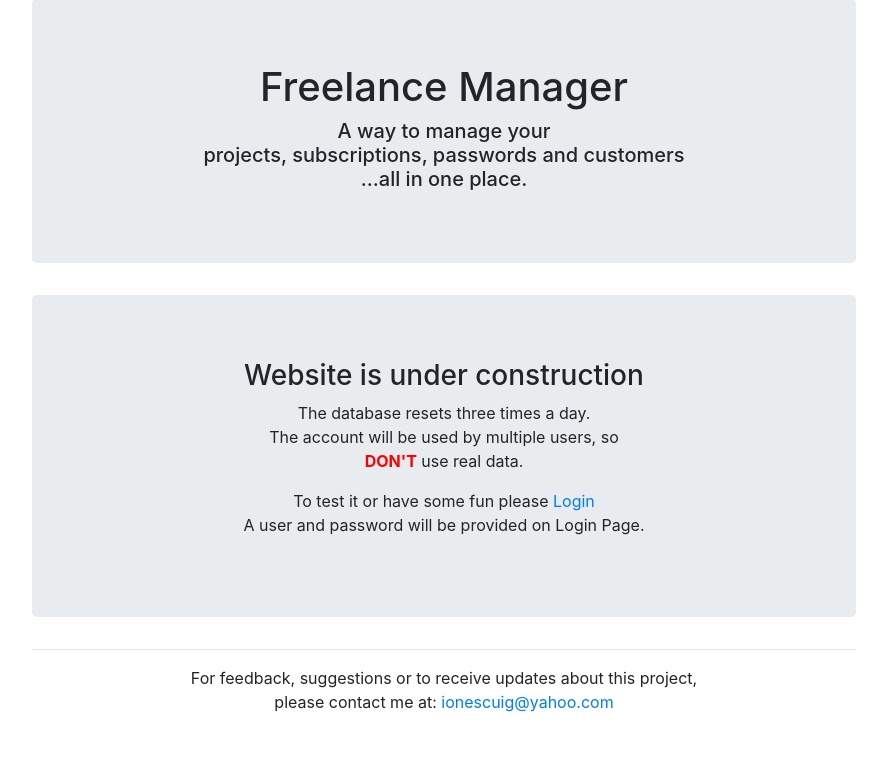
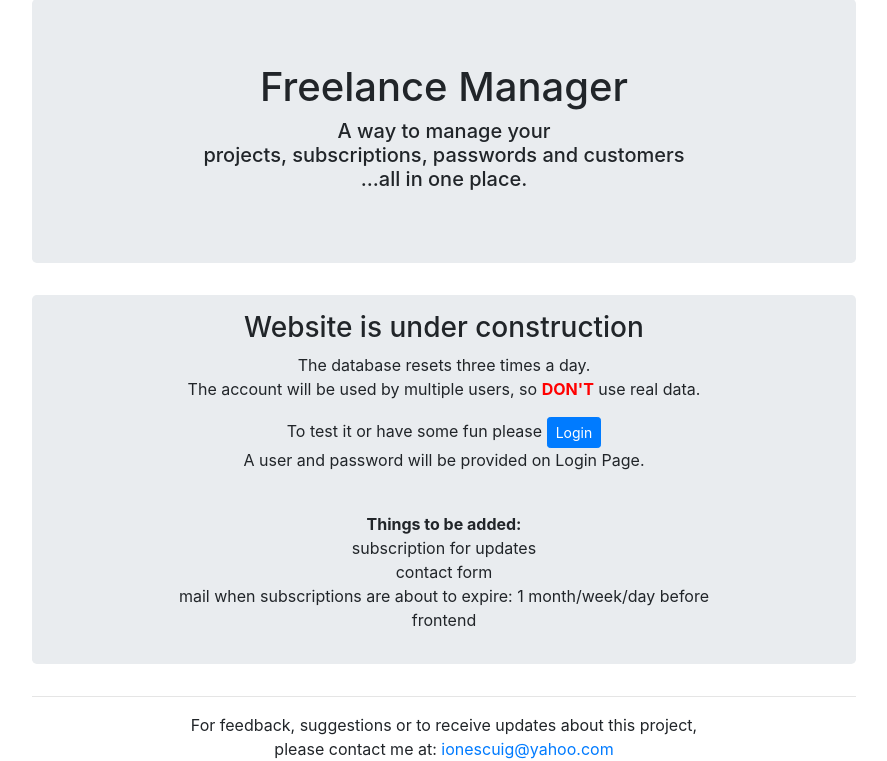
Before and after one commit to ionescuig/freelance-manager, a Django app: page / in a window 1280 px wide. Shown: the part 87-848 px from the top of the page, without its empty margins (196-1083 px from the left). Before the commit the page ends 799 px from the top, so only its background shows below. Run offline with Django 3.2, Linux system fonts and the light colour scheme; parts of the project's set-up code (start-up, migrations or seed data) failed here and were passed over; some libraries are stand-ins or nearby versions.

Commit message:
Added more info, a todo list and changed login link appearance

```diff
--- a/src/templates/landing.html
+++ b/src/templates/landing.html
@@ -16,12 +16,11 @@
             </h5>
         </div>
 
-        <div class="jumbotron">
+        <div class="jumbotron" style="padding: 1em">
             <h3>Website is under construction</h3>
             <p>
                 The database resets three times a day.
-                <br>The account will be used by multiple users, so
-                <br><strong style="color: red">DON'T</strong> use real data.
+                <br>The account will be used by multiple users, so <strong style="color: red">DON'T</strong> use real data.
             </p>
 
             <p>
@@ -29,9 +28,17 @@
                     <a href="{% url 'home' %}">Home</a>
                 {% else %}
                     To test it or have some fun please
-                    <a href="{% url 'login' %}">Login</a>
+                    <a class="btn btn-sm btn-primary" href="{% url 'login' %}">Login</a>
                     <br>A user and password will be provided on Login Page.
                 {% endif %}
+            </p>
+            <br>
+            <p>
+                <strong>Things to be added:</strong>
+                <br>subscription for updates
+                <br>contact form
+                <br>mail when subscriptions are about to expire: 1 month/week/day before
+                <br>frontend
             </p>
         </div>
     </div>
```
